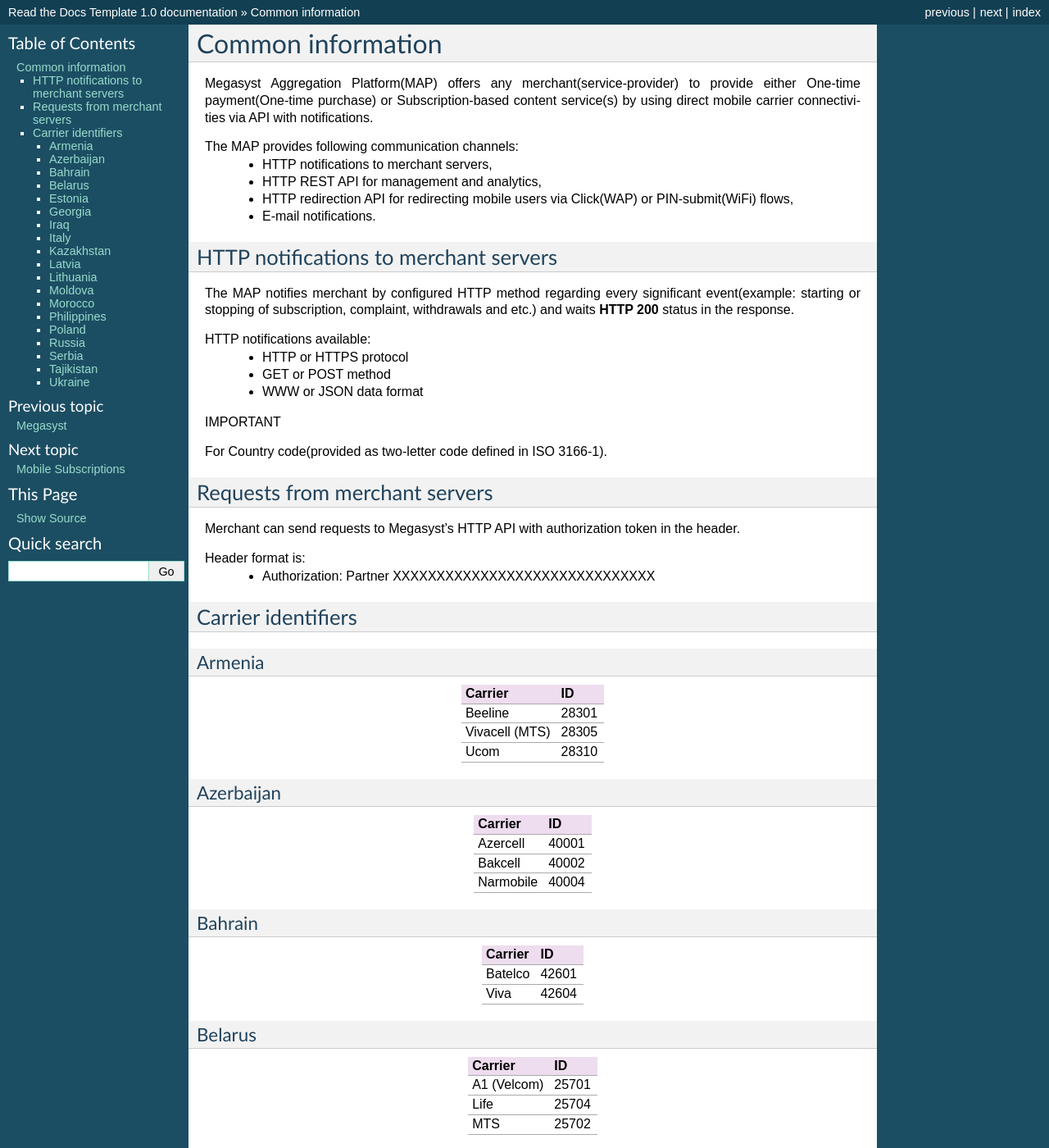
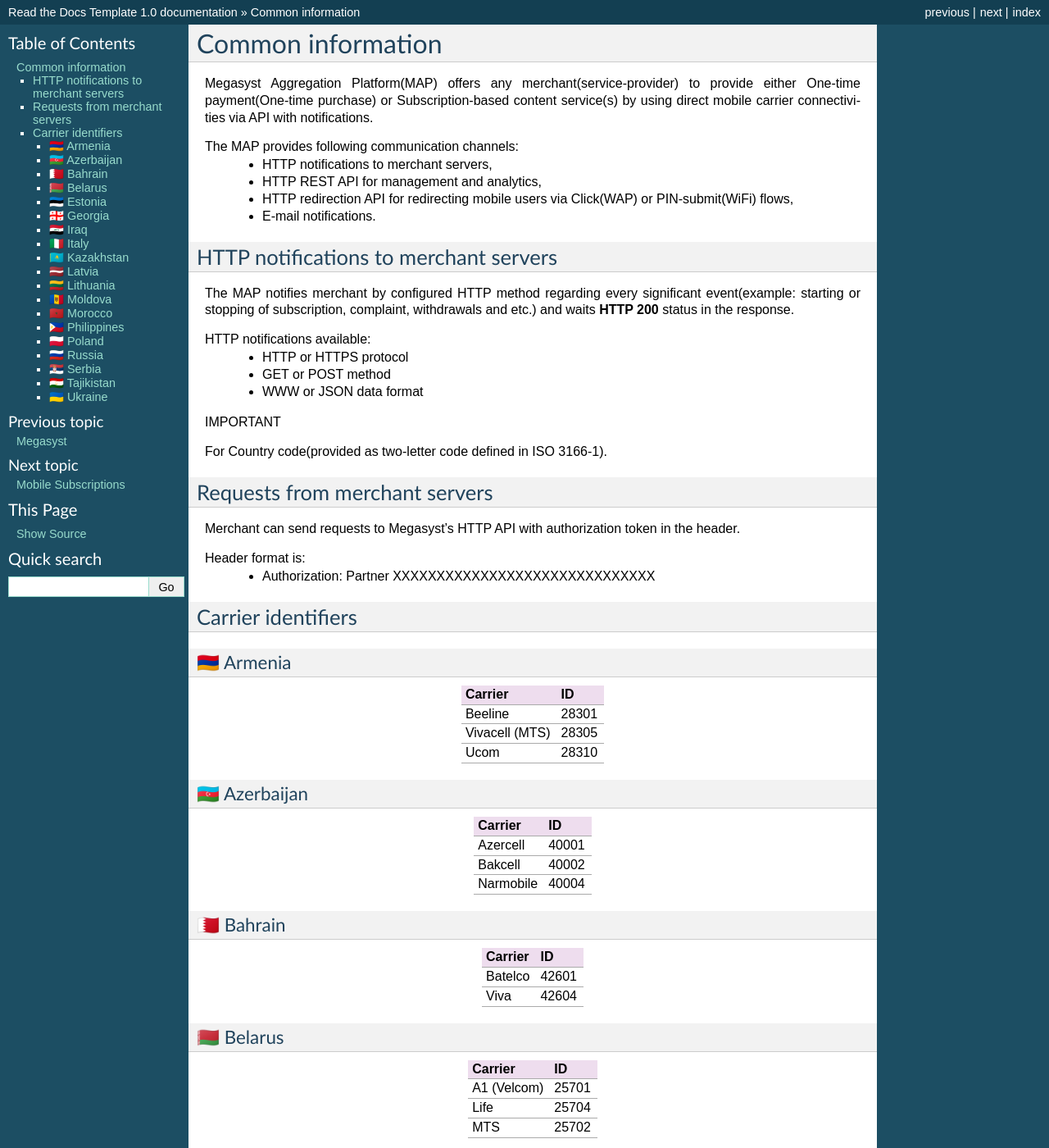
Before and after one commit to megasyst/lab, a Sphinx documentation site: the page built from docs/1_common.rst, in a window 1280 px wide and 1400 px high. Shown: the whole window at 82% size. Built offline with Sphinx 7.4.7, drawn with Linux system fonts in a browser that asks for light colours; some of the changed text lies outside the part shown.

Commit message:
Add country flags

```diff
--- a/docs/1_common.rst
+++ b/docs/1_common.rst
@@ -37,8 +37,8 @@ Header format is:
 Carrier identifiers
 -------------------
 
-Armenia
-_______
+🇦🇲 Armenia
+__________
 
 ================  ==========
 Carrier           ID
@@ -48,8 +48,8 @@ Vivacell (MTS)    28305
 Ucom              28310
 ================  ==========
 
-Azerbaijan
-__________
+🇦🇿 Azerbaijan
+_____________
 
 ================  ==========
 Carrier           ID
@@ -59,8 +59,8 @@ Bakcell           40002
 Narmobile         40004
 ================  ==========
 
-Bahrain
-_______
+🇧🇭 Bahrain
+__________
 
 ================  ==========
 Carrier           ID
@@ -69,8 +69,8 @@ Batelco           42601
 Viva              42604
 ================  ==========
 
-Belarus
-_______
+🇧🇾 Belarus
+__________
 
 ================  ==========
 Carrier           ID
@@ -80,8 +80,8 @@ Life              25704
 MTS               25702
 ================  ==========
 
-Estonia
-_______
+🇪🇪 Estonia
+__________
 
 ================  ==========
 Carrier           ID
@@ -91,8 +91,8 @@ EMT               24801
 Tele2             24803
 ================  ==========
 
-Georgia
-_______
+🇬🇪 Georgia
+__________
 
 ================  ==========
 Carrier           ID
@@ -102,8 +102,8 @@ Geocell           28201
 Magti             28202
 ================  ==========
 
-Iraq
-_____
+🇮🇶 Iraq
+________
 
 ================  ==========
 Carrier           ID
@@ -113,8 +113,8 @@ Korek             41840
 Zain              41820
 ================  ==========
 
-Italy
-_____
+🇮🇹 Italy
+________
 
 ================  ==========
 Carrier           ID
@@ -126,8 +126,8 @@ Vodafone          22210
 Wind              22288
 ================  ==========
 
-Kazakhstan
-__________
+🇰🇿 Kazakhstan
+_____________
 
 ================  ==========
 Carrier           ID
@@ -138,8 +138,8 @@ Kcell             40102
 Tele2             40177
 ================  ==========
 
-Latvia
-______
+🇱🇻 Latvia
+_________
 
 ================  ==========
 Carrier           ID
@@ -149,8 +149,8 @@ LMT               24701
 Tele2             24702
 ================  ==========
 
-Lithuania
-_________
+🇱🇹 Lithuania
+____________
 
 ================  ==========
 Carrier           ID
@@ -160,8 +160,8 @@ Tele2             24603
 Telia             24601
 ================  ==========
 
-Moldova
-_______
+🇲🇩 Moldova
+__________
 
 ================  ==========
 Carrier           ID
@@ -172,8 +172,8 @@ Orange            25901
 Unite             25903
 ================  ==========
 
-Morocco
-_______
+🇲🇦 Morocco
+__________
 
 ================  ==========
 Carrier           ID
@@ -182,8 +182,8 @@ INWI              60402
 Orange            60400
 ================  ==========
 
-Philippines
-___________
+🇵🇭 Philippines
+______________
 
 ================  ==========
 Carrier           ID
@@ -192,8 +192,8 @@ Globe             51502
 Smart             51503
 ================  ==========
 
-Poland
-______
+🇵🇱 Poland
+_________
 
 ================  ==========
 Carrier           ID
@@ -204,8 +204,8 @@ Plus              26001
 Tmobile           26034
 ================  ==========
 
-Russia
-______
+🇷🇺 Russia
+_________
 
 ================  ==========
 Carrier           ID
@@ -216,8 +216,8 @@ Megafon           25002
 Tele2             25020
 ================  ==========
 
-Serbia
-__________
+🇷🇸 Serbia
+_________
 
 ================  ==========
 Carrier           ID
@@ -228,8 +228,8 @@ Telenor           22001
 VIP               22005
 ================  ==========
 
-Tajikistan
-__________
+🇹🇯 Tajikistan
+_____________
 
 ================  ==========
 Carrier           ID
@@ -240,8 +240,8 @@ Megafon           43603
 Tcell             43601
 ================  ==========
 
-Ukraine
-_______
+🇺🇦 Ukraine
+__________
 
 ================  ==========
 Carrier           ID
```
